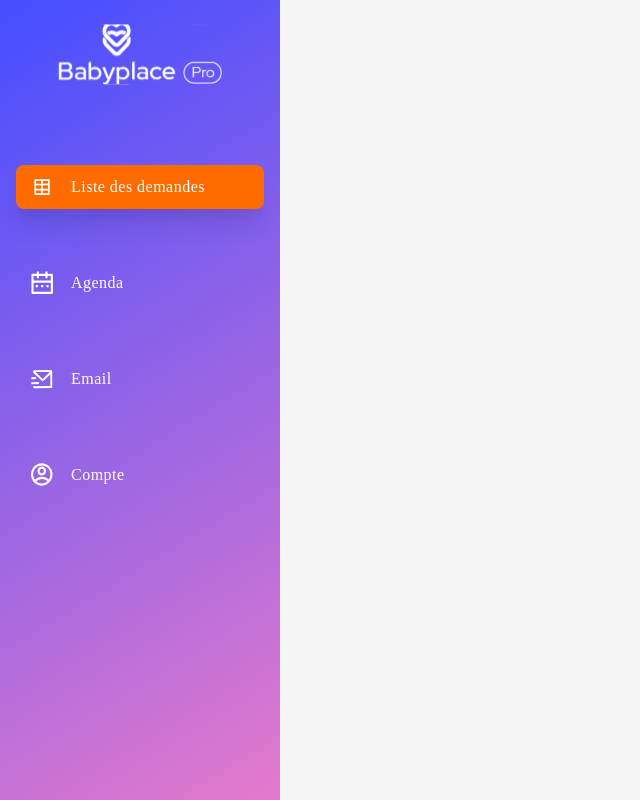
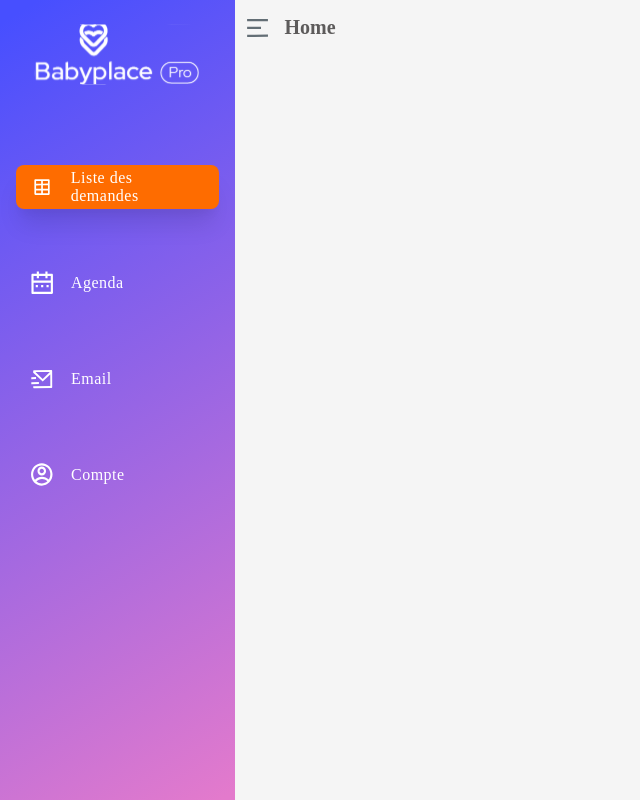
Before and after one commit to WildCodeSchool-2023-09/JS-RemoteFR-jurascripts-P3-Babyplace, a React (Vite) app in the folder frontend/: page /pro/dashboard in a window 1280 px wide. Shown: the whole page, without its empty margins (0-640 px from the left). Built offline with nearby package versions, Linux system fonts and the light colour scheme.

Commit message:
added contentTop

```diff
--- /dev/null
+++ b/frontend/src/components/structure/ContentTop.jsx
@@ -0,0 +1,15 @@
+import { iconsNavbar } from "../../assets";
+import "../../styles/contentTop.scss";
+
+function ContentTop() {
+  return (
+    <div className="main-content-top">
+      <div className="content-top-left">
+        <img src={iconsNavbar.menu} alt="menu sidebar" />
+        <h3 className="content-top-title">Home</h3>
+      </div>
+    </div>
+  );
+}
+
+export default ContentTop;
--- a/frontend/src/pages/structure/Dashboard.jsx
+++ b/frontend/src/pages/structure/Dashboard.jsx
@@ -1,3 +1,4 @@
+import ContentTop from "../../components/structure/ContentTop";
 import Sidebar from "../../components/structure/Sidebar";
 import "../../styles/dashboard.scss";
 
@@ -5,6 +6,7 @@ function Dashboard() {
   return (
     <div className="dashboard-ctn-main">
       <Sidebar />
+      <ContentTop />
     </div>
   );
 }
--- a/frontend/src/styles/_variables.scss
+++ b/frontend/src/styles/_variables.scss
@@ -7,6 +7,7 @@ $bg-gen: linear-gradient(
 $bg-dashboard: #f5f5f5;
 $clr-bg-active: #fe6c00;
 $clr-white: #fff;
+$clr-grey: #5d5b5b;
 
 $fs-h1: calc(0.5em + 3vw);
 $fs-h2: calc(0.5em + 1vw);
--- /dev/null
+++ b/frontend/src/styles/contentTop.scss
@@ -0,0 +1,26 @@
+@import "variables.scss";
+
+.main-content-top {
+  display: flex;
+  flex-direction: column;
+  justify-content: space-between;
+  align-items: flex-start;
+  width: 100vw;
+
+  .content-top-left {
+    display: flex;
+    align-items: center;
+    margin: 16px 12px;
+    img {
+      width: 22px;
+      cursor: pointer;
+    }
+
+    .content-top-title {
+      font-size: 20px;
+      font-weight: 600;
+      margin-left: 16px;
+      color: $clr-grey;
+    }
+  }
+}
--- a/frontend/src/styles/dashboard.scss
+++ b/frontend/src/styles/dashboard.scss
@@ -1,6 +1,7 @@
 @import "variables.scss";
 
 .dashboard-ctn-main {
+  display: flex;
   width: 100vw;
   height: 100vh;
   background-color: $bg-dashboard;
```
Also changed, not shown: 1 other file (tests, documents, lock files or other folders).
